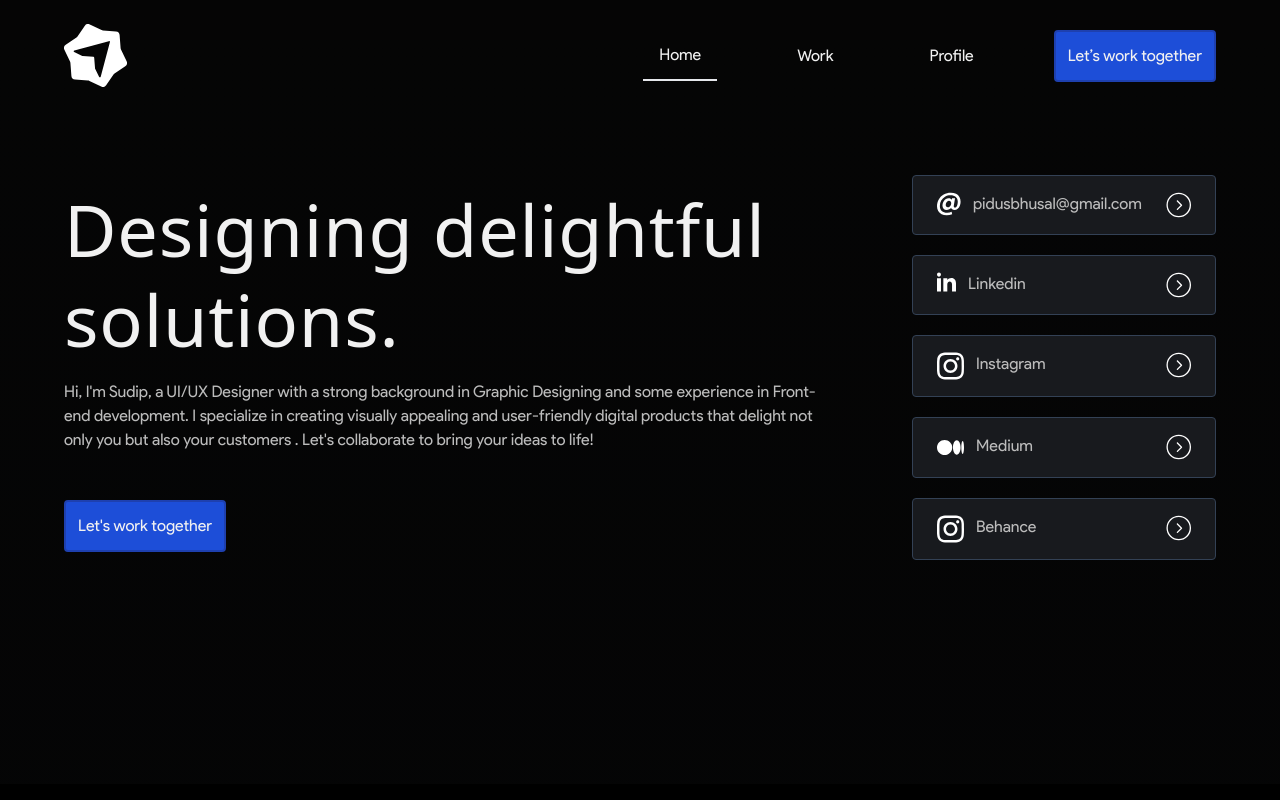
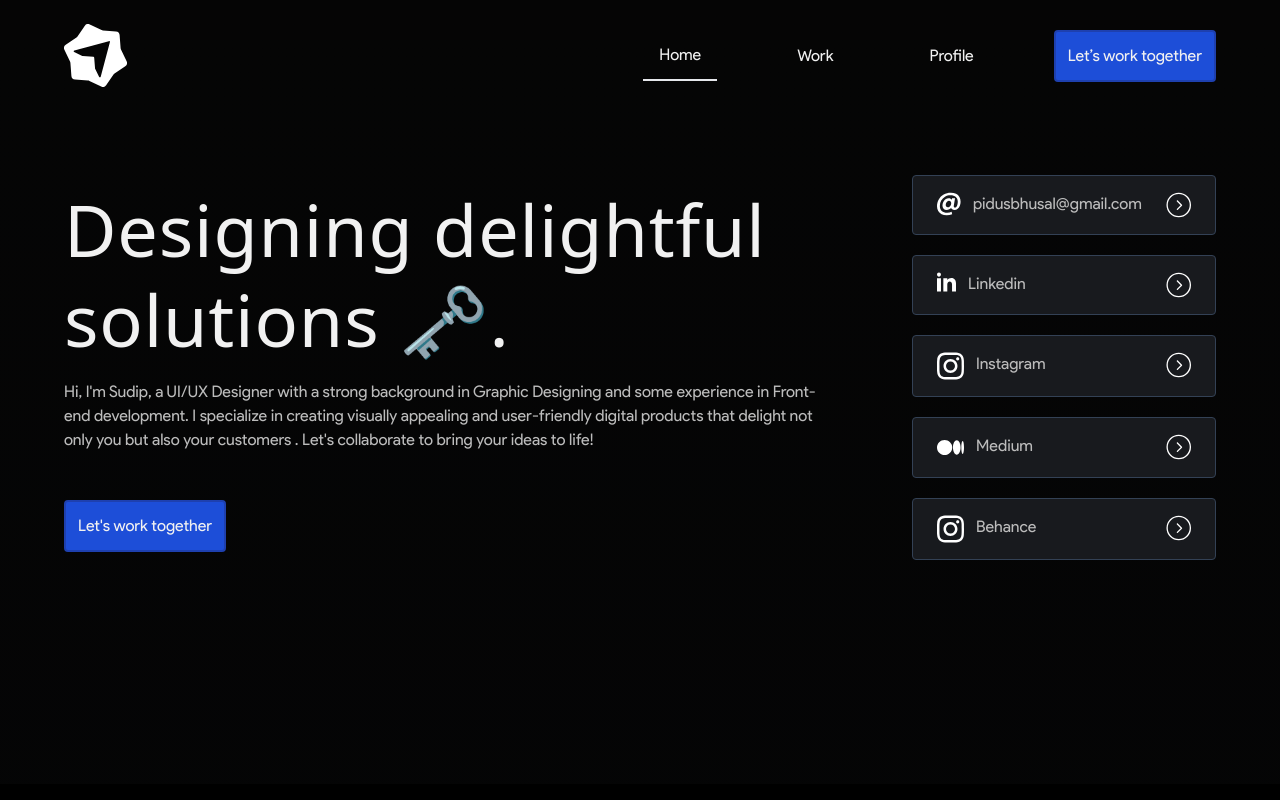
Before and after one commit to pidusbhusal/darkdev, a Next.js app: page / in a window 1280 px wide. Shown: the top 800 px of the page. Built offline with nearby package versions, Linux system fonts and the light colour scheme; a web font is replaced by a local one.

Commit message:
testing if the deplyment changes

```diff
--- a/src/pages/index.tsx
+++ b/src/pages/index.tsx
@@ -23,7 +23,7 @@ export default function Home() {
           <div className="containt lg:col-span-3 col-span-4 flex flex-col gap-12">
             <div className='flex flex-col gap-4'>
               <h1 className='text-3xl sm:text-4xl lg:text-7xl lg:leading-tight  '>
-                Designing delightful solutions.
+                Designing delightful solutions 🗝️.
               </h1>
               <p className='max-w-3xl leading-normal'> Hi, I'm Sudip, a UI/UX Designer with a strong background in Graphic Designing and some experience in Front-end development. I specialize in creating visually appealing and user-friendly digital products  that delight not only you but also your customers .  Let's collaborate to bring your ideas to life!</p>
 
```
